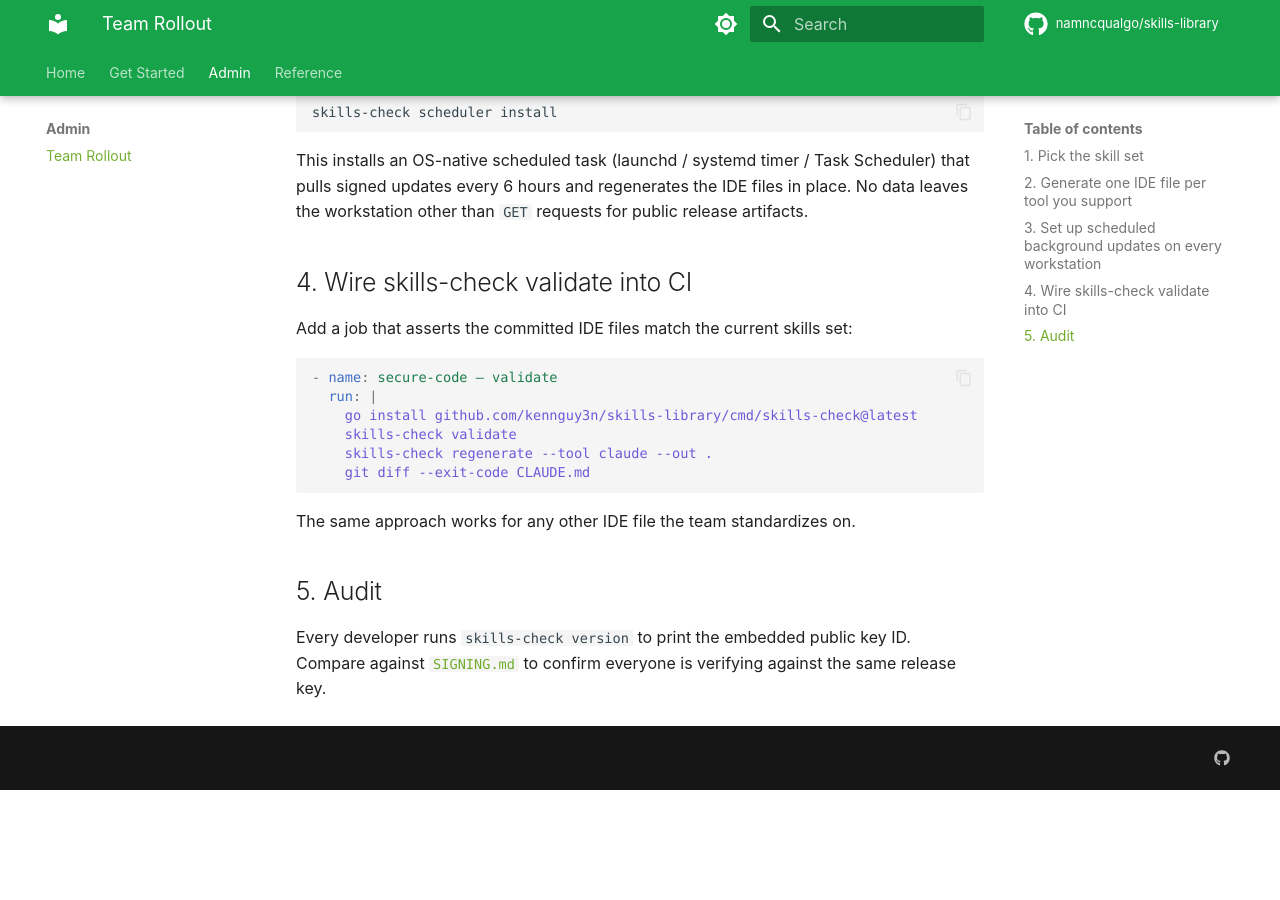
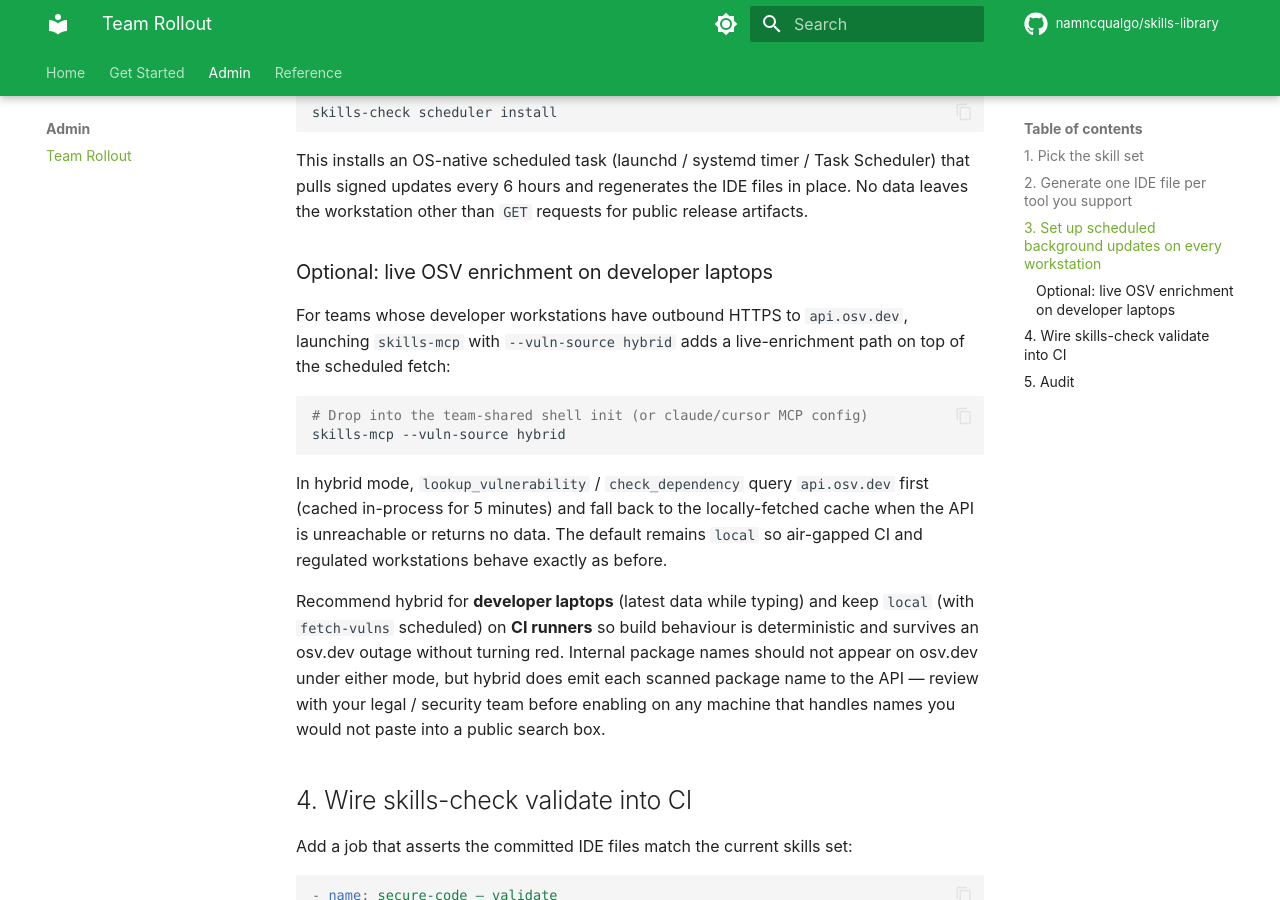
Before and after one commit to nguyencongnamit/skills-library, an MkDocs documentation site: the page built from docs/admin-team-rollout.md, in a window 1280 px wide and 900 px high, scrolled down 916 px. Built offline with MkDocs 1.6.1 and Material for MkDocs 9.7.7, drawn with Linux system fonts in a browser that asks for light colours; some web fonts are replaced; comment, search, counter and statistics services are not loaded; before the commit the page ends 1706 px from its top, so only the background shows below that.

Commit message:
docs: explain --vuln-source flag, when to pick local / hybrid / external
PR #2 added the --vuln-source flag to skills-mcp but did not update
README or the admin rollout guide. This PR fills that gap.

README
======

Adds a "Live OSV.dev lookups via --vuln-source (opt-in enrichment)"
subsection under the existing "Vulnerability database — repo sample
vs full upstream" section. The subsection:

- Leads with the offline-first default and the reasons it stays
  default (air-gap, regulated environments, signed reproducible data,
  no internal package name leakage to a third-party API).
- Provides a use-case table for local / hybrid / external covering
  network behaviour, freshness, and privacy posture.
- Documents the hybrid fallback contract: external first, fall back
  to local on empty / error — graceful degradation when osv.dev is
  unreachable.
- Calls out that osv.dev does not catalog docker / github-actions,
  so those ecosystems short-circuit to the local cache regardless
  of mode.
- Adds a "Choosing between fetch-vulns and --vuln-source" subsection
  framing the two features as complementary deployment shapes (one
  populates the local cache on a schedule; the other queries
  api.osv.dev per request), with a recommended split for teams that
  run both (fetch-vulns on CI, hybrid on dev laptops).

Also updates the lookup_vulnerability and check_dependency tool
descriptions in the MCP server section so readers do not have to
scroll back to the vulnerability database section to learn the OSV
source is selectable. The check_dependency entry additionally notes
the ecosystem-language CVE filter introduced in PR #1.

docs/admin-team-rollout.md
==========================

Adds an "Optional: live OSV enrichment on developer laptops"
subsection under step 3 (scheduled background updates). It explains
when an admin should enable --vuln-source hybrid (developer laptops
with internet) vs leave the default (CI runners that must be
deterministic and survive osv.dev outages), and reminds the admin to
review the privacy implications with legal / security before
enabling on machines that handle sensitive package names.

AI assistance
=============

Implemented with Claude (Sonnet 4.7). Docs prose was generated based
on a hand-authored outline (default-stays-local rationale, hybrid as
enrichment not replacement, fetch-vulns vs hybrid as complementary
shapes). Disclosed per AGENTS.md.

````diff
--- a/docs/admin-team-rollout.md
+++ b/docs/admin-team-rollout.md
@@ -41,6 +41,31 @@ Scheduler) that pulls signed updates every 6 hours and regenerates the IDE
 files in place. No data leaves the workstation other than `GET` requests
 for public release artifacts.
 
+### Optional: live OSV enrichment on developer laptops
+
+For teams whose developer workstations have outbound HTTPS to
+`api.osv.dev`, launching `skills-mcp` with `--vuln-source hybrid` adds
+a live-enrichment path on top of the scheduled fetch:
+
+```bash
+# Drop into the team-shared shell init (or claude/cursor MCP config)
+skills-mcp --vuln-source hybrid
+```
+
+In hybrid mode, `lookup_vulnerability` / `check_dependency` query
+`api.osv.dev` first (cached in-process for 5 minutes) and fall back to
+the locally-fetched cache when the API is unreachable or returns no
+data. The default remains `local` so air-gapped CI and regulated
+workstations behave exactly as before.
+
+Recommend hybrid for **developer laptops** (latest data while typing) and
+keep `local` (with `fetch-vulns` scheduled) on **CI runners** so build
+behaviour is deterministic and survives an osv.dev outage without
+turning red. Internal package names should not appear on osv.dev under
+either mode, but hybrid does emit each scanned package name to the API
+— review with your legal / security team before enabling on any
+machine that handles names you would not paste into a public search box.
+
 ## 4. Wire skills-check validate into CI
 
 Add a job that asserts the committed IDE files match the current skills
````
Also changed, not shown: README.md (+62 -4 lines).
